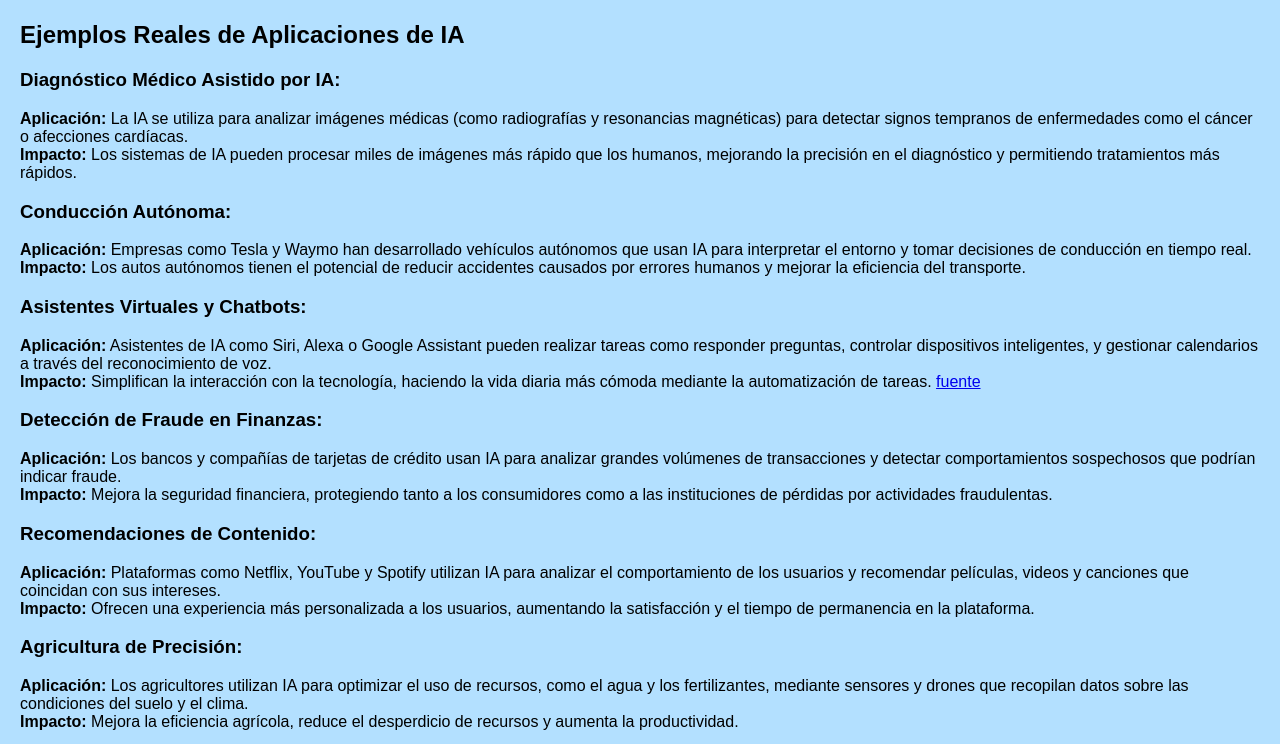
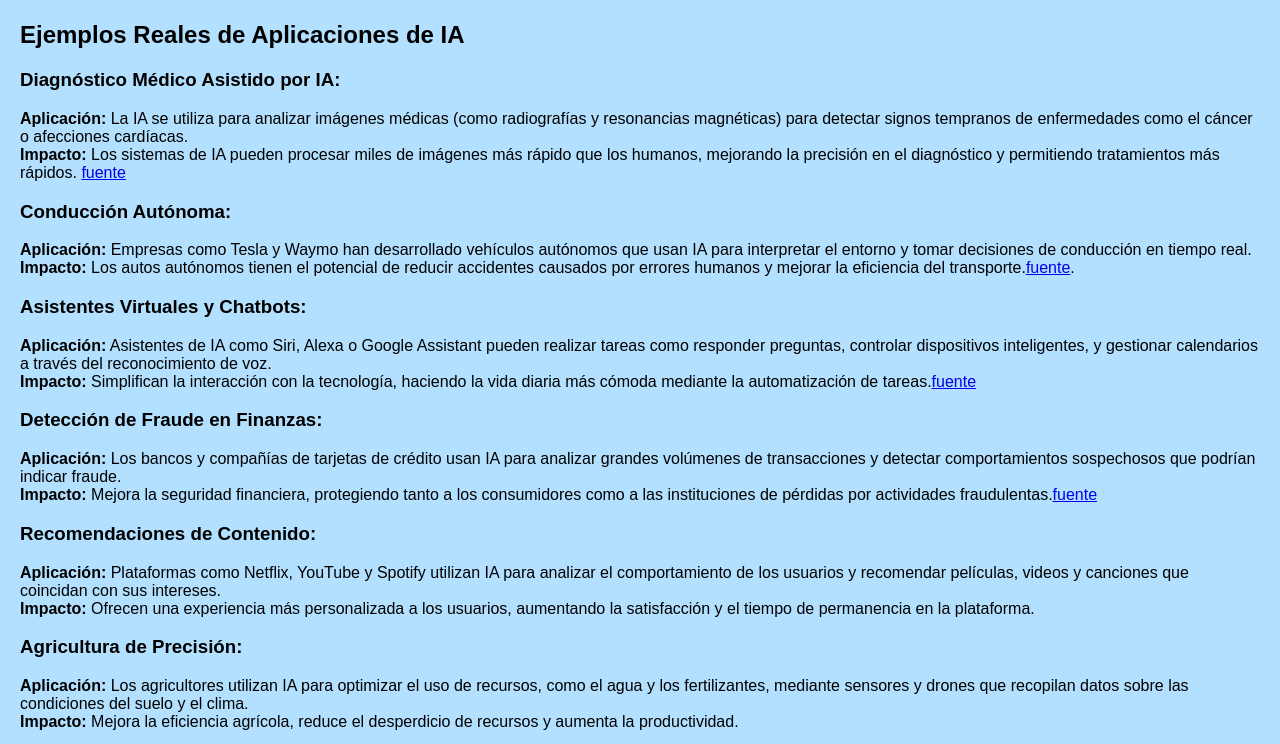
Before and after one commit to PabloMonz/sociedad_digital2024_Raul_y_Pablo, a plain HTML site: page ia.html in a window 1280 px wide. Shown: the part 2521-3265 px from the top of the page. Drawn offline with Linux system fonts and the light colour scheme; grey boxes are pictures that could not be loaded.

Commit message:
Update ia.html

```diff
--- a/ia.html
+++ b/ia.html
@@ -60,20 +60,23 @@
 
 <h3>Diagnóstico Médico Asistido por IA:</h3>
 <p><strong>Aplicación:</strong> La IA se utiliza para analizar imágenes médicas (como radiografías y resonancias magnéticas) para detectar signos tempranos de enfermedades como el cáncer o afecciones cardíacas.<br>
-<strong>Impacto:</strong> Los sistemas de IA pueden procesar miles de imágenes más rápido que los humanos, mejorando la precisión en el diagnóstico y permitiendo tratamientos más rápidos.</p>
+<strong>Impacto:</strong> Los sistemas de IA pueden procesar miles de imágenes más rápido que los humanos, mejorando la precisión en el diagnóstico y permitiendo tratamientos más rápidos. <a href="http://www.scielo.org.mx/scielo.php?script=sci_arttext&pid=S0016-38132022001100017#:~:text=La%20IA%20ofrece%20liberarnos%20de,la%20revisi%C3%B3n%20de%20interacciones%20farmacol%C3%B3gicas." target="_blank">fuente</a>
+</p>
 
 <h3>Conducción Autónoma:</h3>
 <p><strong>Aplicación:</strong> Empresas como Tesla y Waymo han desarrollado vehículos autónomos que usan IA para interpretar el entorno y tomar decisiones de conducción en tiempo real.<br>
-<strong>Impacto:</strong> Los autos autónomos tienen el potencial de reducir accidentes causados por errores humanos y mejorar la eficiencia del transporte.</p>
+<strong>Impacto:</strong> Los autos autónomos tienen el potencial de reducir accidentes causados por errores humanos y mejorar la eficiencia del transporte.<a href="https://metaverso.pro/blog/inteligencia-artificial-en-la-conduccion-autonoma/" target="_blank">fuente</a>.
+</p>
 
 <h3>Asistentes Virtuales y Chatbots:</h3>
 <p><strong>Aplicación:</strong> Asistentes de IA como Siri, Alexa o Google Assistant pueden realizar tareas como responder preguntas, controlar dispositivos inteligentes, y gestionar calendarios a través del reconocimiento de voz.<br>
-<strong>Impacto:</strong> Simplifican la interacción con la tecnología, haciendo la vida diaria más cómoda mediante la automatización de tareas. <a href="http://www.scielo.org.mx/scielo.php?script=sci_arttext&pid=S0016-38132022001100017#:~:text=La%20IA%20ofrece%20liberarnos%20de,la%20revisi%C3%B3n%20de%20interacciones%20farmacol%C3%B3gicas." target="_blank">fuente</a>
+<strong>Impacto:</strong> Simplifican la interacción con la tecnología, haciendo la vida diaria más cómoda mediante la automatización de tareas.<a href="https://www.redalyc.org/journal/5122/512275401001/" target="_blank">fuente</a>
 </p>
 
 <h3>Detección de Fraude en Finanzas:</h3>
 <p><strong>Aplicación:</strong> Los bancos y compañías de tarjetas de crédito usan IA para analizar grandes volúmenes de transacciones y detectar comportamientos sospechosos que podrían indicar fraude.<br>
-<strong>Impacto:</strong> Mejora la seguridad financiera, protegiendo tanto a los consumidores como a las instituciones de pérdidas por actividades fraudulentas.</p>
+<strong>Impacto:</strong> Mejora la seguridad financiera, protegiendo tanto a los consumidores como a las instituciones de pérdidas por actividades fraudulentas.<a href="https://cloud.google.com/discover/finance-ai?hl=es-419#:~:text=%C2%BFC%C3%B3mo%20se%20usa%20la%20IA,automatizar%20operaciones%20y%20reducir%20costos." target="_blank">fuente</a>
+</p>
 
 <h3>Recomendaciones de Contenido:</h3>
 <p><strong>Aplicación:</strong> Plataformas como Netflix, YouTube y Spotify utilizan IA para analizar el comportamiento de los usuarios y recomendar películas, videos y canciones que coincidan con sus intereses.<br>
```
